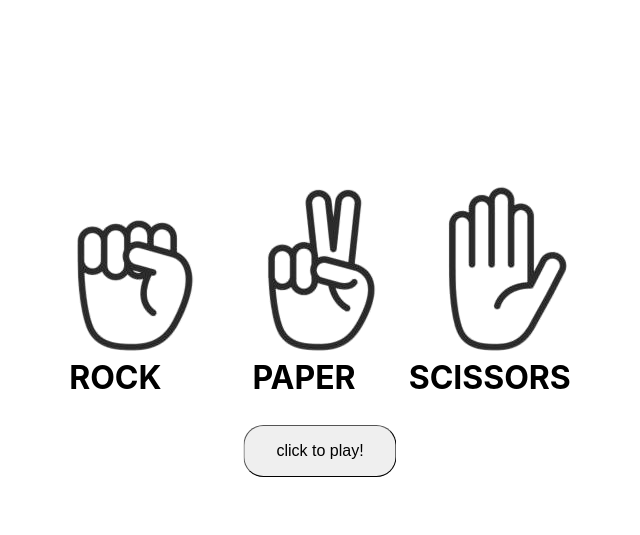
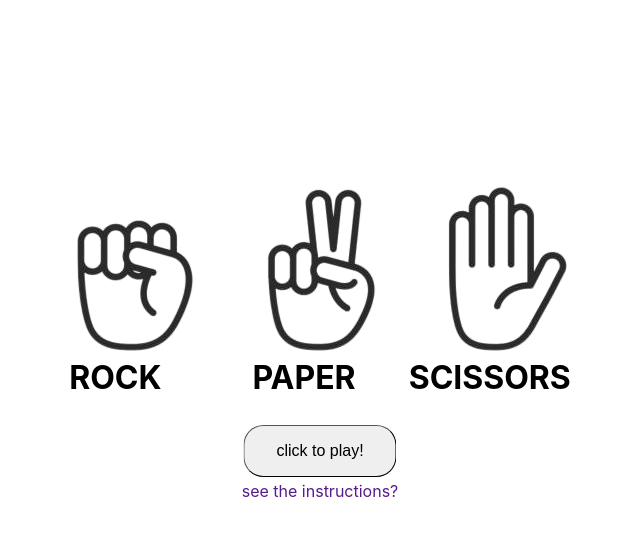
Before and after one commit to suisuiss/ai-rock-paper-scissors, a website: page src/index.html in a window 1280 px wide. Shown: the part 29-564 px from the top of the page, without its empty margins (320-960 px from the left). Drawn offline with Linux system fonts and the light colour scheme.

Commit message:
first-page add instruction

```diff
--- a/src/index.css
+++ b/src/index.css
@@ -36,3 +36,18 @@ h1{
   text-align: center;
   margin-top: 0px;
 }
+
+.first-page>a{
+  display: inline-block;
+  font-size: 16px;
+  transition-duration: 0.4s;
+  cursor: pointer;
+  border-radius: 20px;
+  position: absolute;
+  top: 520px;
+  left: 50%;
+  -ms-transform: translate(-50%, -50%);
+  transform: translate(-50%, -50%);
+  text-decoration: none;
+
+}
--- a/src/index.html
+++ b/src/index.html
@@ -10,6 +10,7 @@
     <img src="./images/icon-start.png"/>
     <h1>ROCK &nbsp;&nbsp;&nbsp;&nbsp;&nbsp;&nbsp; &nbsp;&nbsp;&nbsp;&nbsp;PAPER&nbsp;&nbsp;&nbsp;&nbsp;&nbsp;&nbsp; SCISSORS</h1>
     <button>click to play!</button>
+    <a href="">see the instructions?</a>
   </div>
   </body>
 </html>
```
